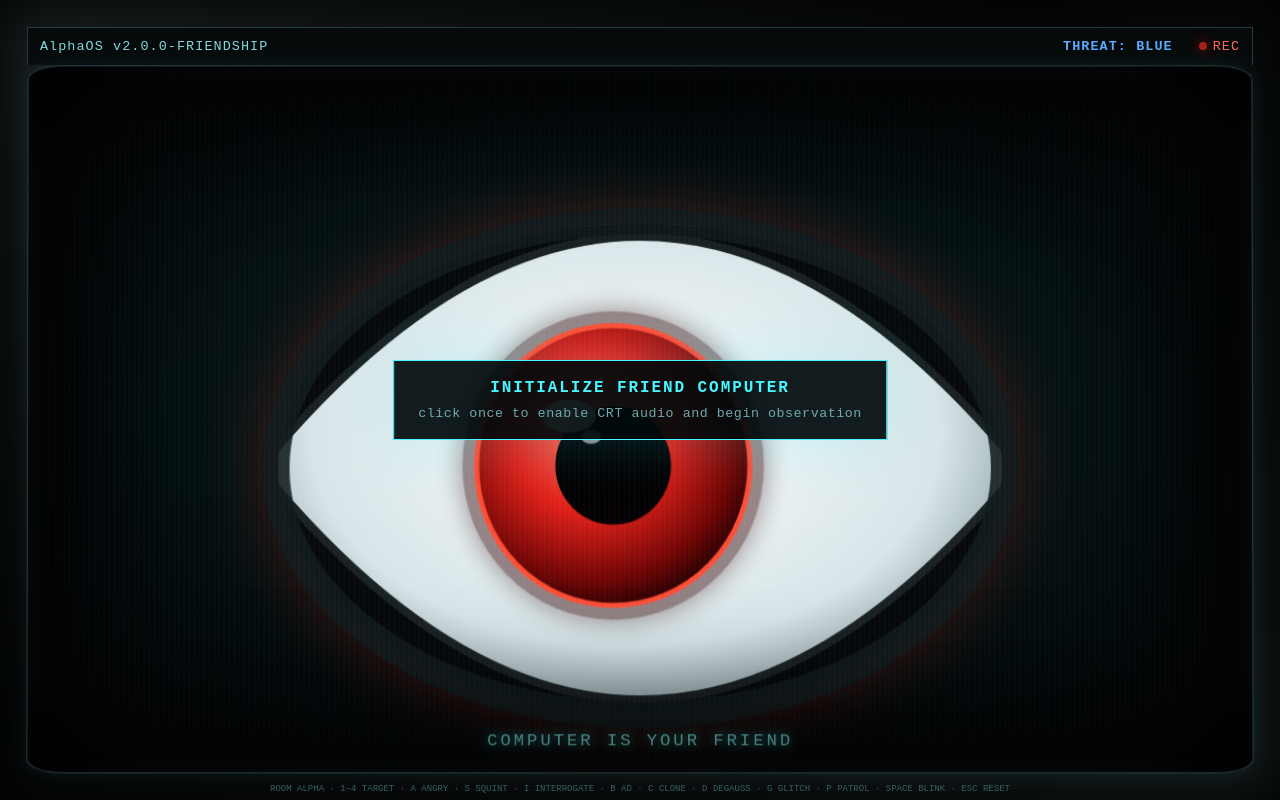
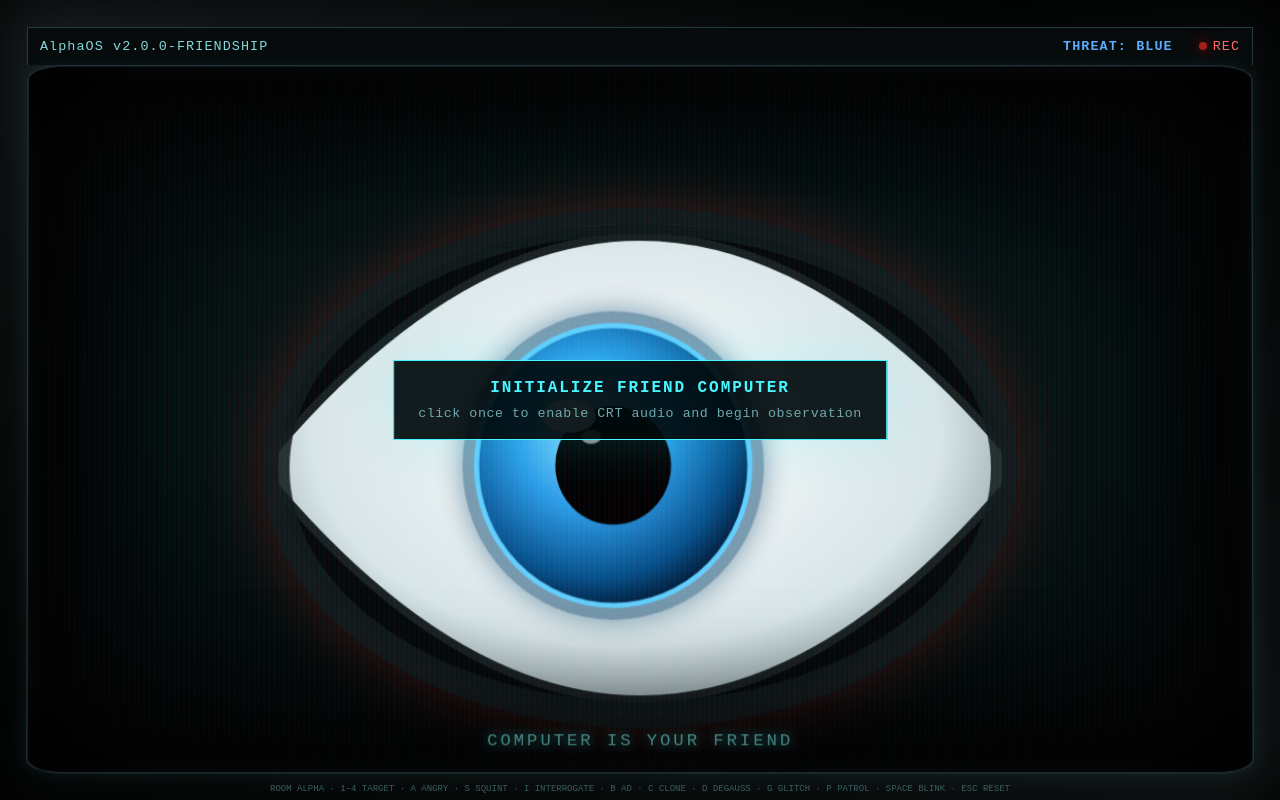
Before and after one commit to hansferdinand/FriendComputerEye-v2, a Next.js app: page /display/alpha in a window 1280 px wide. Built offline with nearby package versions, Linux system fonts and the light colour scheme.

Commit message:
feat: use calm blue iris with red danger state

```diff
--- a/components/FriendEye.tsx
+++ b/components/FriendEye.tsx
@@ -11,6 +11,7 @@ type Props = {
   blinkNonce: number;
   doubleBlinkNonce: number;
   visible: boolean;
+  danger: boolean;
 };
 
 type LidGeometry = {
@@ -148,6 +149,7 @@ export function FriendEye({
   blinkNonce,
   doubleBlinkNonce,
   visible,
+  danger,
 }: Props) {
   const [micro, setMicro] = useState({ x: 0, y: 0 });
   const [pupilBreath, setPupilBreath] = useState(1);
@@ -204,6 +206,7 @@ export function FriendEye({
   const irisCompression = 1 - Math.min(Math.abs(gazeX) * 0.13, 0.13);
   const expressionPupil = expression === "terrified" ? 0.58 : expression === "drugged" ? 1.46 : 1;
   const pupilScale = expressionPupil * pupilBreath;
+  const dangerOpacity = danger ? 1 : 0;
 
   return (
     <div
@@ -220,7 +223,13 @@ export function FriendEye({
             <stop offset="68%" stopColor="#d7e5e8" />
             <stop offset="100%" stopColor="#708489" />
           </radialGradient>
-          <radialGradient id="iris" cx="42%" cy="38%" r="65%">
+          <radialGradient id="iris-blue" cx="42%" cy="38%" r="65%">
+            <stop offset="0%" stopColor="#9ce8ff" />
+            <stop offset="42%" stopColor="#2d9eea" />
+            <stop offset="80%" stopColor="#07518c" />
+            <stop offset="100%" stopColor="#001a35" />
+          </radialGradient>
+          <radialGradient id="iris-red" cx="42%" cy="38%" r="65%">
             <stop offset="0%" stopColor="#ff745f" />
             <stop offset="45%" stopColor="#df2018" />
             <stop offset="82%" stopColor="#6f0503" />
@@ -243,8 +252,25 @@ export function FriendEye({
               transform: `translate(${irisX - 500}px, ${irisY - 350}px) scaleX(${irisCompression})`,
             }}
           >
-            <circle cx="500" cy="350" r="150" fill="#310000" opacity="0.45" filter="url(#eye-glow)" />
-            <circle cx="500" cy="350" r="136" fill="url(#iris)" stroke="#ff4d35" strokeWidth="5" />
+            <circle cx="500" cy="350" r="150" fill="#003e68" opacity="0.48" filter="url(#eye-glow)" />
+            <circle
+              cx="500"
+              cy="350"
+              r="150"
+              fill="#310000"
+              filter="url(#eye-glow)"
+              style={{ opacity: dangerOpacity * 0.48, transition: "opacity 320ms ease" }}
+            />
+            <circle cx="500" cy="350" r="136" fill="url(#iris-blue)" stroke="#62cfff" strokeWidth="5" />
+            <circle
+              cx="500"
+              cy="350"
+              r="136"
+              fill="url(#iris-red)"
+              stroke="#ff4d35"
+              strokeWidth="5"
+              style={{ opacity: dangerOpacity, transition: "opacity 320ms ease" }}
+            />
             <circle cx="500" cy="350" r={56 * pupilScale} fill="#020000" className="pupil" />
             <ellipse cx="456" cy="302" rx="27" ry="16" fill="white" opacity="0.9" />
             <ellipse cx="478" cy="322" rx="10" ry="7" fill="white" opacity="0.55" />
```
